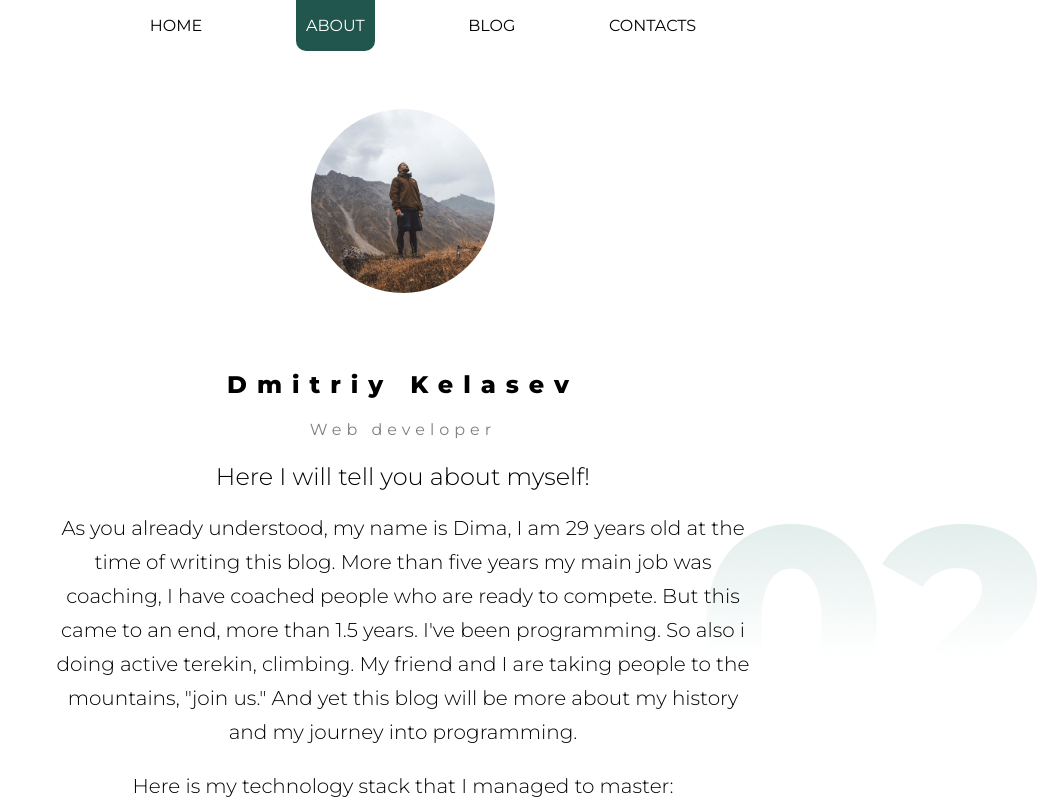
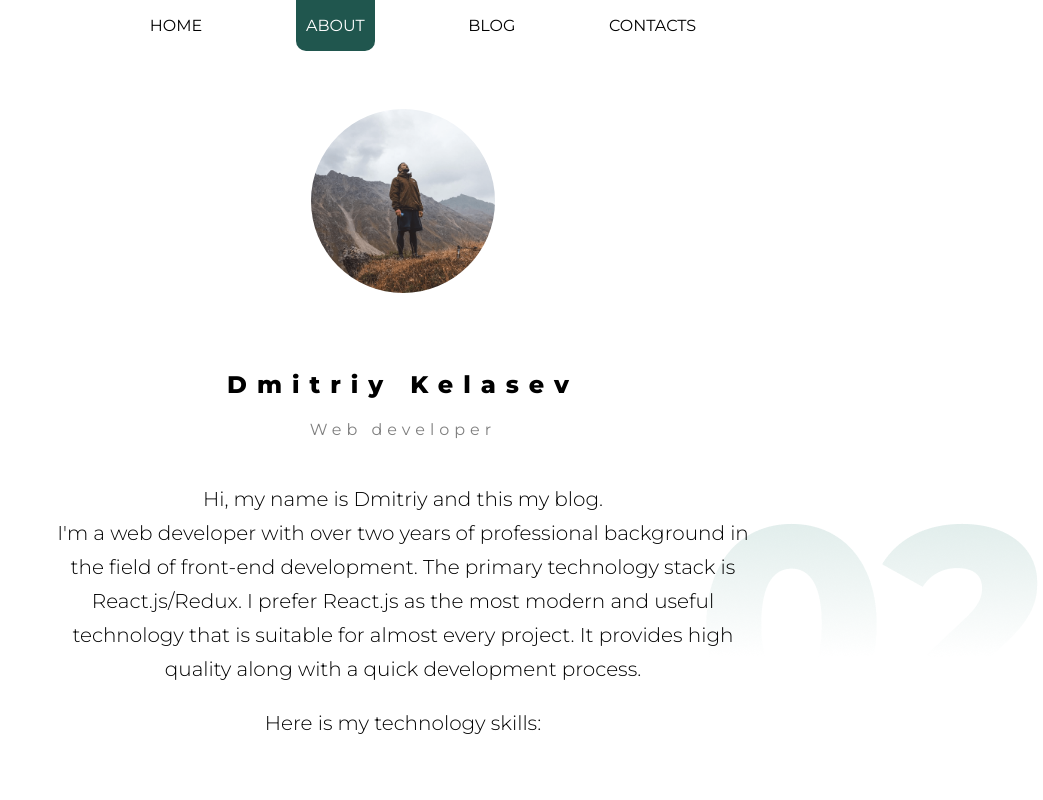
Before and after one commit to dima-kelasev/Blog, a React (Create React App) app: page /about in a window 1280 px wide. Shown: the top 800 px of the page, without its empty margins (237-1280 px from the left). Built offline with nearby package versions, Linux system fonts and the light colour scheme; what react-alert-template-basic would draw is missing.

Commit message:
fix sction about

```diff
--- a/src/component/About/components/About/AboutText.js
+++ b/src/component/About/components/About/AboutText.js
@@ -11,20 +11,17 @@ const AboutText = () => {
         <img className="avatar" src={avatar} alt="" />
         <h1>Dmitriy Kelasev </h1>
         <p className="info__subtitle">Web developer</p>
-        <h3>Here I will tell you about myself!</h3>
 
         <p className="content__introduce">
-          As you already understood, my name is Dima, I am 29 years old at the
-          time of writing this blog. More than five years my main job was
-          coaching, I have coached people who are ready to compete. But this
-          came to an end, more than 1.5 years. I've been programming. So also i
-          doing active terekin, climbing. My friend and I are taking people to
-          the mountains, "join us." And yet this blog will be more about my
-          history and my journey into programming.
+          Hi, my name is Dmitriy and this my blog.
+          <br />
+          I'm a web developer with over two years of professional background in
+          the field of front-end development. The primary technology stack is
+          React.js/Redux. I prefer React.js as the most modern and useful
+          technology that is suitable for almost every project. It provides high
+          quality along with a quick development process.
         </p>
-        <p className="content__introduce">
-          Here is my technology stack that I managed to master:
-        </p>
+        <p className="content__introduce">Here is my technology skills:</p>
         <TextSkil />
       </div>
     </main>
```
